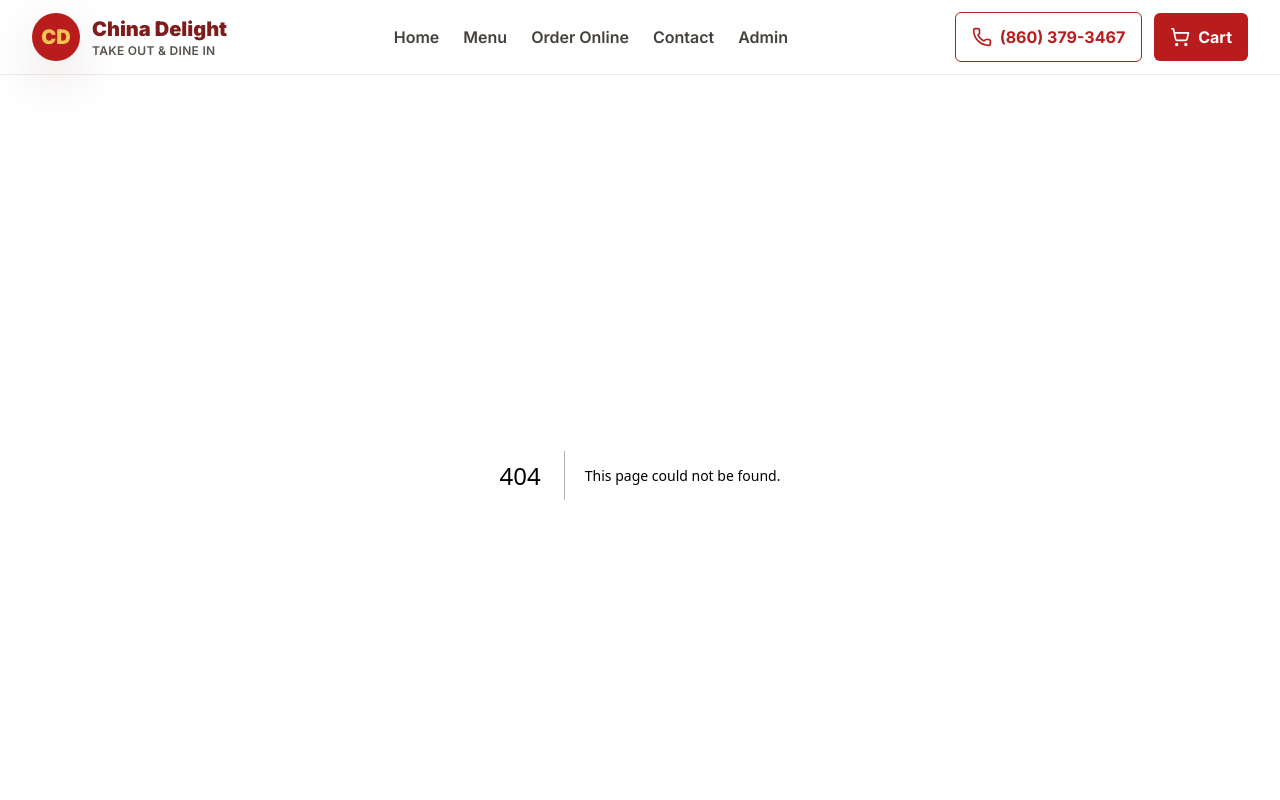
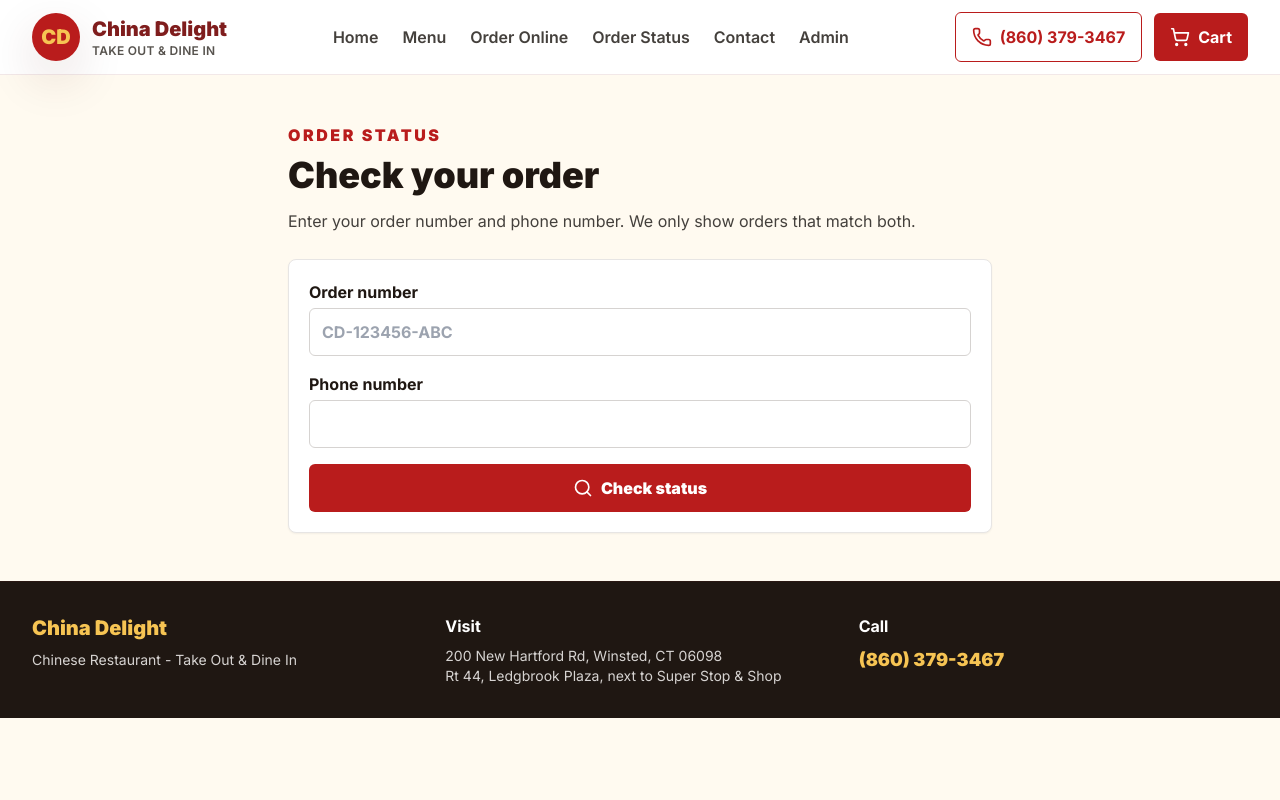
Before and after one commit to zhangellis0-star/China-Delight, a Next.js app: page /order-status in a window 1280 px wide. Before the commit this address had no page. Shown: the top 800 px of the page. Built offline with nearby package versions, Linux system fonts and the light colour scheme.

Commit message:
Add order status lookup and admin order alerts

```diff
--- /dev/null
+++ b/app/api/order-status/route.ts
@@ -0,0 +1,45 @@
+import { NextResponse } from "next/server";
+import { estimatedPickupWindow } from "@/lib/order-rules";
+import { getSupabaseAdmin } from "@/lib/supabase-server";
+
+function digitsOnly(value: string) {
+  return value.replace(/\D/g, "");
+}
+
+export async function POST(request: Request) {
+  const body = (await request.json()) as { orderNumber?: string; phone?: string };
+  const orderNumber = body.orderNumber?.trim();
+  const phone = digitsOnly(body.phone ?? "");
+
+  if (!orderNumber || !phone) {
+    return NextResponse.json({ error: "Enter your order number and phone number." }, { status: 400 });
+  }
+
+  const supabase = getSupabaseAdmin();
+  if (!supabase) {
+    return NextResponse.json({ error: "Order lookup is temporarily unavailable. Please call the restaurant." }, { status: 503 });
+  }
+
+  const { data, error } = await supabase
+    .from("orders")
+    .select("order_number, customer_phone, status, payment_method, payment_status, pickup_time_type, scheduled_pickup_time, total, order_items(quantity)")
+    .eq("order_number", orderNumber)
+    .single();
+
+  if (error || !data || digitsOnly(data.customer_phone ?? "") !== phone) {
+    return NextResponse.json({ error: "Order not found. Check the order number and phone number." }, { status: 404 });
+  }
+
+  return NextResponse.json({
+    order: {
+      orderNumber: data.order_number,
+      status: data.status,
+      paymentMethod: data.payment_method,
+      paymentStatus: data.payment_status,
+      pickupTimeType: data.pickup_time_type,
+      scheduledPickupTime: data.scheduled_pickup_time,
+      estimatedPickup: estimatedPickupWindow(data.order_items ?? []),
+      total: data.total
+    }
+  });
+}
--- /dev/null
+++ b/app/order-status/page.tsx
@@ -0,0 +1,103 @@
+"use client";
+
+import { useState } from "react";
+import { Search } from "lucide-react";
+import { formatPrice } from "@/lib/pricing";
+import type { OrderStatus, PaymentMethod, PaymentStatus, PickupTimeType } from "@/types";
+
+type LookupOrder = {
+  orderNumber: string;
+  status: OrderStatus;
+  paymentMethod?: PaymentMethod;
+  paymentStatus?: PaymentStatus;
+  pickupTimeType?: PickupTimeType;
+  scheduledPickupTime?: string | null;
+  estimatedPickup: string;
+  total?: number;
+};
+
+const statusLabels: Record<OrderStatus, string> = {
+  new: "New",
+  accepted: "Accepted",
+  preparing: "Preparing",
+  ready: "Ready",
+  completed: "Completed",
+  cancelled: "Cancelled"
+};
+
+export default function OrderStatusPage() {
+  const [orderNumber, setOrderNumber] = useState("");
+  const [phone, setPhone] = useState("");
+  const [loading, setLoading] = useState(false);
+  const [error, setError] = useState("");
+  const [order, setOrder] = useState<LookupOrder | null>(null);
+
+  async function lookup(event: React.FormEvent<HTMLFormElement>) {
+    event.preventDefault();
+    setLoading(true);
+    setError("");
+    setOrder(null);
+
+    const response = await fetch("/api/order-status", {
+      method: "POST",
+      headers: { "Content-Type": "application/json" },
+      body: JSON.stringify({ orderNumber, phone })
+    });
+    const data = await response.json();
+    setLoading(false);
+    if (!response.ok) {
+      setError(data.error ?? "Could not find that order.");
+      return;
+    }
+    setOrder(data.order);
+  }
+
+  const pickupLabel = order?.pickupTimeType === "scheduled" && order.scheduledPickupTime ? new Date(order.scheduledPickupTime).toLocaleString() : "ASAP";
+
+  return (
+    <section className="mx-auto max-w-3xl px-4 py-12 sm:px-6 lg:px-8">
+      <p className="font-black uppercase tracking-[0.16em] text-china-red">Order status</p>
+      <h1 className="mt-2 text-3xl font-black sm:text-4xl">Check your order</h1>
+      <p className="mt-3 leading-7 text-stone-700">Enter your order number and phone number. We only show orders that match both.</p>
+
+      <form onSubmit={lookup} className="mt-6 grid gap-4 rounded-lg border border-stone-200 bg-white p-5 shadow-sm">
+        <label className="grid gap-1 font-bold">
+          Order number
+          <input required value={orderNumber} onChange={(event) => setOrderNumber(event.target.value)} placeholder="CD-123456-ABC" className="focus-ring h-12 rounded-md border border-stone-300 px-3" />
+        </label>
+        <label className="grid gap-1 font-bold">
+          Phone number
+          <input required value={phone} onChange={(event) => setPhone(event.target.value)} inputMode="tel" className="focus-ring h-12 rounded-md border border-stone-300 px-3" />
+        </label>
+        {error && <p role="alert" className="rounded-md bg-red-50 px-3 py-2 font-bold text-china-red">{error}</p>}
+        <button disabled={loading} className="focus-ring inline-flex min-h-12 items-center justify-center gap-2 rounded-md bg-china-red px-5 py-3 font-black text-white disabled:bg-stone-400">
+          <Search className="h-5 w-5" />
+          {loading ? "Checking..." : "Check status"}
+        </button>
+      </form>
+
+      {order && (
+        <div className="mt-6 rounded-lg border border-stone-200 bg-white p-5 shadow-warm">
+          <p className="text-sm font-black uppercase tracking-[0.16em] text-china-red">{order.orderNumber}</p>
+          <p className="mt-2 text-3xl font-black">{statusLabels[order.status]}</p>
+          <div className="mt-4 grid gap-2 text-stone-700">
+            <p>
+              <strong>Pickup:</strong> {pickupLabel}
+            </p>
+            <p>
+              <strong>Estimated pickup:</strong> {order.estimatedPickup}
+            </p>
+            <p>
+              <strong>Payment:</strong> {order.paymentMethod === "stripe" ? `Stripe / ${order.paymentStatus ?? "unpaid"}` : "Pay at pickup / cash"}
+            </p>
+            {typeof order.total === "number" && (
+              <p>
+                <strong>Total:</strong> {formatPrice(order.total)}
+              </p>
+            )}
+          </div>
+        </div>
+      )}
+    </section>
+  );
+}
--- a/components/orders/print-ticket.tsx
+++ b/components/orders/print-ticket.tsx
@@ -110,7 +110,7 @@
           <p>
             <strong>Name:</strong> {order.customer_name}
           </p>
-          <p>
+          <p className="text-2xl font-black">
             <strong>Phone:</strong> {order.customer_phone}
           </p>
           <p>
@@ -119,7 +119,7 @@
           <p>
             <strong>Estimate:</strong> {estimatedPickupWindow(order.order_items)}
           </p>
-          <p>
+          <p className="text-xl font-black">
             <strong>Payment:</strong> {paymentText}
           </p>
           <p>
--- a/components/site-header.tsx
+++ b/components/site-header.tsx
@@ -10,6 +10,7 @@
   { href: "/", label: "Home" },
   { href: "/menu", label: "Menu" },
   { href: "/order", label: "Order Online" },
+  { href: "/order-status", label: "Order Status" },
   { href: "/contact", label: "Contact" },
   { href: "/admin", label: "Admin" }
 ];
--- a/lib/order-rules.ts
+++ b/lib/order-rules.ts
@@ -1,7 +1,7 @@
 import type { CartItem, MenuItem } from "@/types";
 
 export const lunchAvailabilityMessage = "Lunch specials are available Monday-Saturday, 11:00 AM-3:00 PM.";
-export const closedOrderingMessage = "China Delight is currently closed. Online ordering is available during store hours.";
+export const closedOrderingMessage = "We're closed now.";
 export const comboIncludedItems = ["Pork Fried Rice", "Egg Roll"];
 
 const dayNames = ["Sunday", "Monday", "Tuesday", "Wednesday", "Thursday", "Friday", "Saturday"];
@@ -58,11 +58,11 @@
   const parts = easternParts(date);
   const now = minutes(parts.hour, parts.minute);
   const today = storeWindow(parts.day);
-  if (now < today.open) return `Opens today at ${formatTime(today.open)}.`;
+  if (now < today.open) return `Online ordering opens today at ${formatTime(today.open)}.`;
 
   const nextDay = (parts.day + 1) % 7;
   const next = storeWindow(nextDay);
-  return `Next opening: ${dayNames[nextDay]} at ${formatTime(next.open)}.`;
+  return `Online ordering opens ${dayNames[nextDay]} at ${formatTime(next.open)}.`;
 }
 
 export function isLunchAvailable(date = new Date()) {
```
Also changed, not shown: 1 other file (tests, documents, lock files or other folders).
